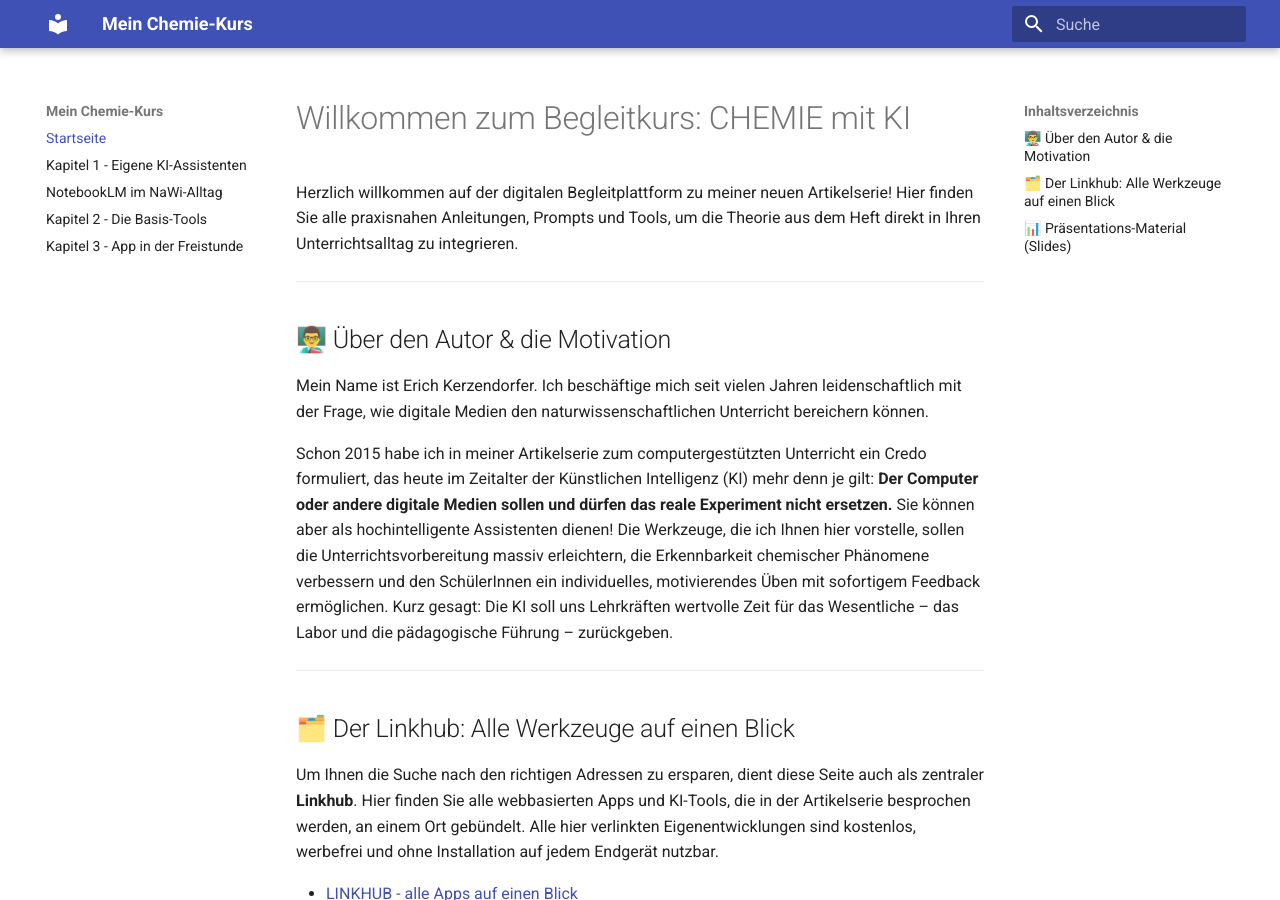
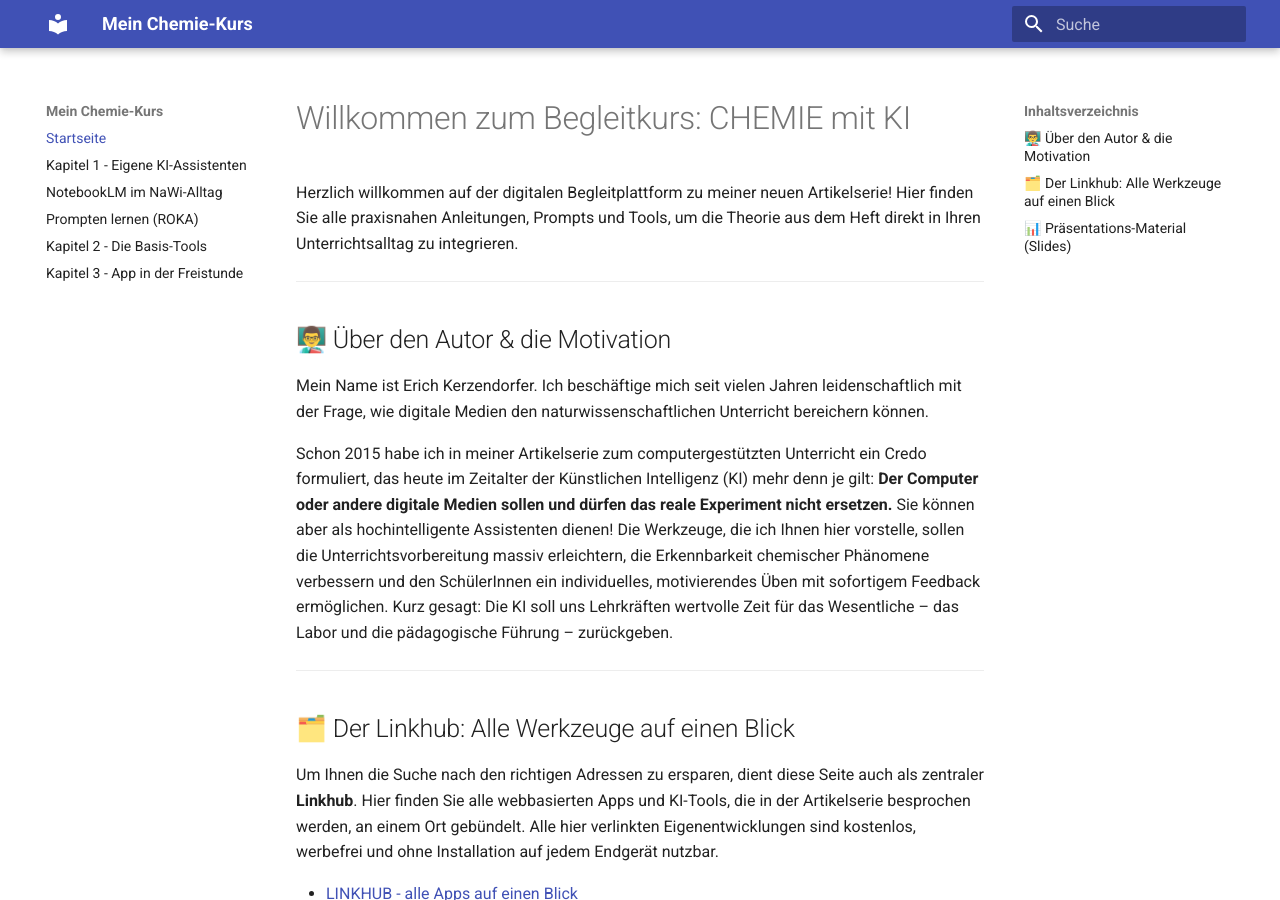
Before and after one commit to ekerzendorfer/CHEMIE-MIT-KI-ONLINEKURS, an MkDocs documentation site: the page built from docs/index.md, in a window 1280 px wide and 900 px high. Built offline with MkDocs 1.6.1 and Material for MkDocs 9.7.7, drawn with Linux system fonts in a browser that asks for light colours.

Commit message:
Add 'Prompten lernen (ROKA)' to navigation

```diff
--- a/mkdocs.yml
+++ b/mkdocs.yml
@@ -25,6 +25,7 @@ nav:
   - Startseite: index.md
   - Kapitel 1 - Eigene KI-Assistenten: kapitel1.md
   - NotebookLM im NaWi-Alltag: notebooklm.md
+  - Prompten lernen (ROKA): prompten.md
   - Kapitel 2 - Die Basis-Tools: kapitel2.md
   - Kapitel 3 - App in der Freistunde: kapitel3.md
 
```
